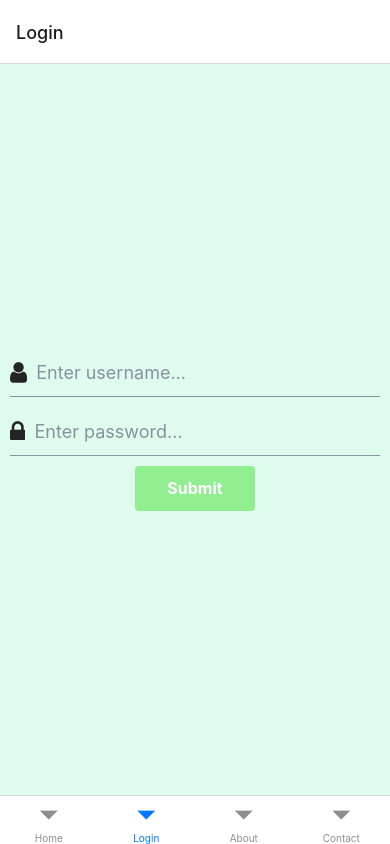
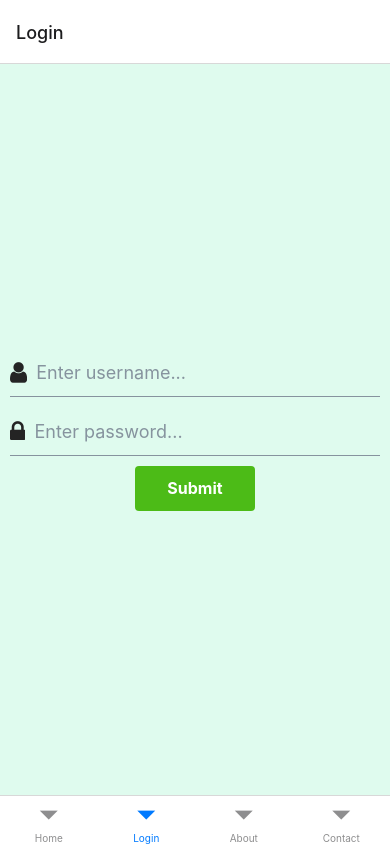
Before and after one commit to danielatripon/CoolApp, a React Native app: screen /Login in a window 390 px wide. Built offline with nearby package versions, Linux system fonts and the light colour scheme.

Commit message:
Edited Home screen

```diff
--- a/src/components/MyButton.js
+++ b/src/components/MyButton.js
@@ -10,7 +10,7 @@ export default function MyButton() {
 
 const styles = StyleSheet.create({
   buttonStyle: {
-    backgroundColor: "lightgreen",
+    backgroundColor: "#4cbb17",
     alignItems: "center",
     justifyContent: "center",
     fontWeight: "bold",
--- a/src/screens/Home.js
+++ b/src/screens/Home.js
@@ -1,10 +1,5 @@
 import { StatusBar } from "expo-status-bar";
-import {
-  StyleSheet,
-  View,
-  SafeAreaView,
-  ActivityIndicator,
-} from "react-native";
+import { StyleSheet, View, ActivityIndicator, Text } from "react-native";
 import MyText from "../components/MyText";
 import { Image } from "@rneui/themed";
 
@@ -14,11 +9,14 @@ const BASE_URI =
 export default function Home() {
   return (
     <View style={styles.container}>
-      <MyText></MyText>
+      <MyText> Welcome to my CoolApp!</MyText>
+      <Text></Text>
+      <Text></Text>
+      <Text></Text>
 
       <Image
         source={{ uri: BASE_URI }}
-        containerStyle={styles.item}
+        containerStyle={styles.image}
         PlaceholderContent={<ActivityIndicator />}
       />
 
@@ -36,7 +34,7 @@ const styles = StyleSheet.create({
     fontWeight: "bold",
     color: "#0EE310",
   },
-  item: {
+  image: {
     backgroundColor: "red",
     backgroundSize: "cover",
     width: "100%",
```
